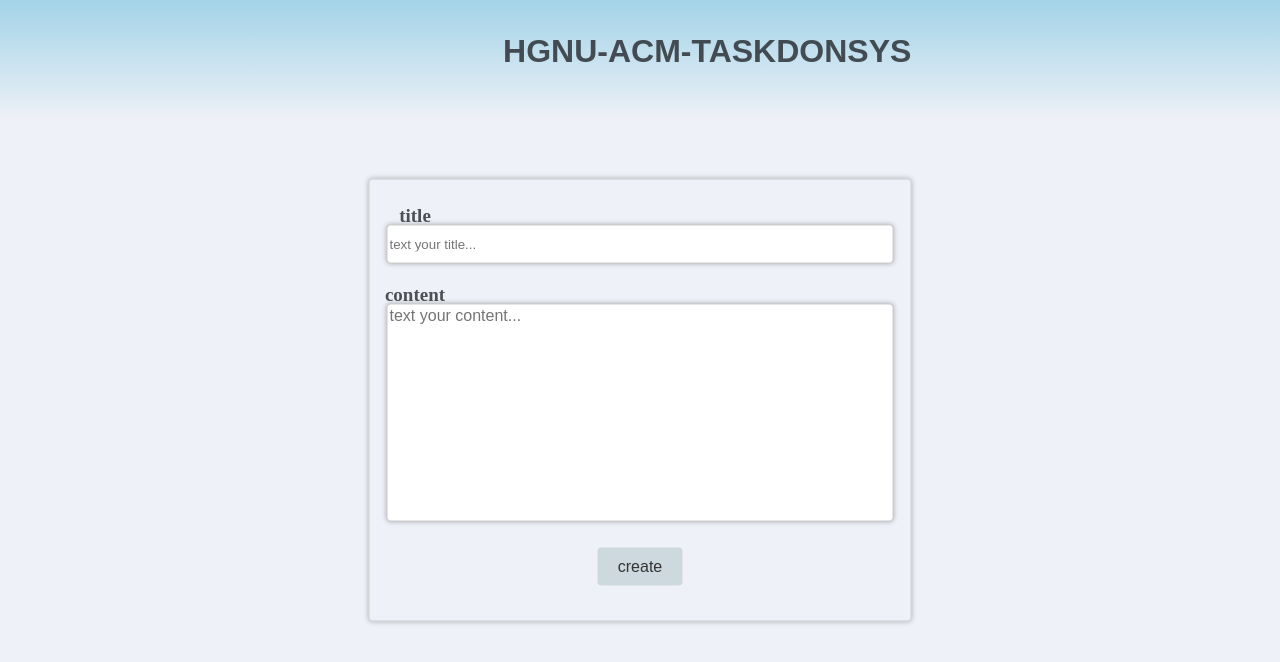
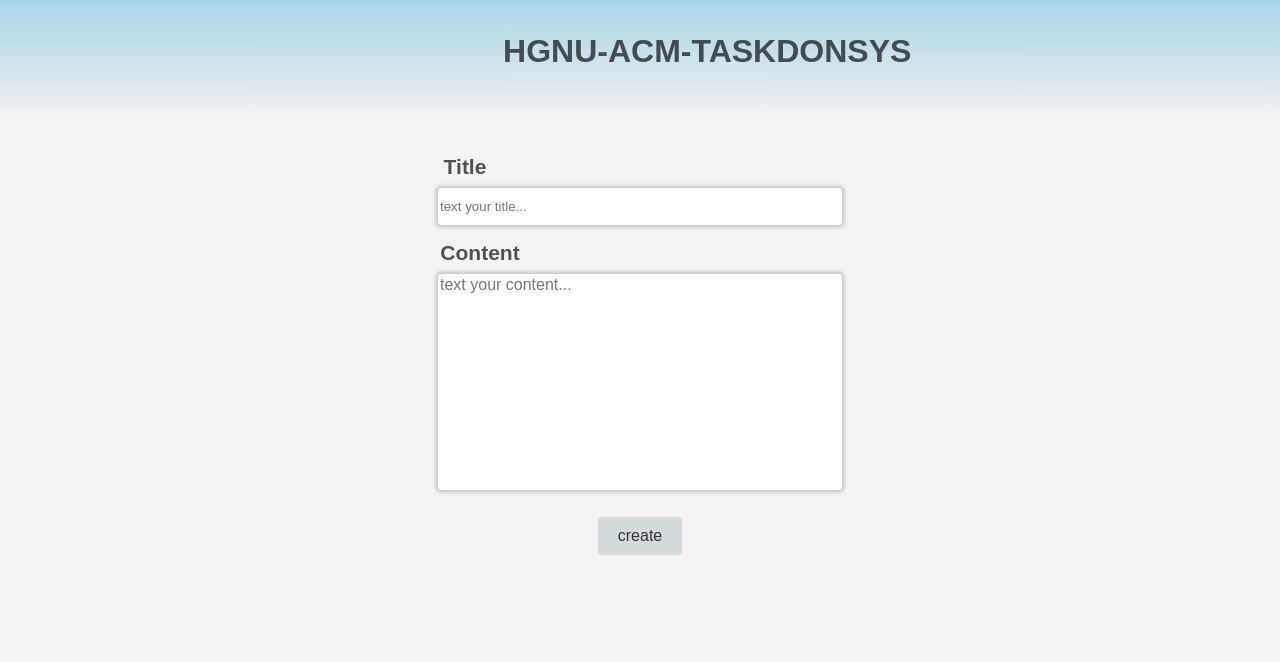
Before and after one commit to lcx17386298390/task_punch_system, a Vue app in the folder start-end/: page /#/GiveTask in a window 1280 px wide. Shown: the top 662 px of the page. Built offline with nearby package versions, Linux system fonts and the light colour scheme.

Commit message:
optimize two pages

```diff
--- a/start-end/src/pages/GiveTask.vue
+++ b/start-end/src/pages/GiveTask.vue
@@ -3,7 +3,7 @@
   <!-- 管理者发布任务界面 -->
   <div class="give_task">
     <p v-if="titleError" class="error">Title cannot be empty</p>
-    <label id="l_a">title</label>
+    <p class="t">Title</p>
     <input
       type="text"
       class="inp"
@@ -11,7 +11,7 @@
       placeholder="text your title..."
     /><br />
     <p v-if="contentError" class="error">Content cannot be empty</p>
-    <label id="l_a">content</label>
+    <label>Content</label>
     <textarea
       class="inp2"
       rows="10"
@@ -27,7 +27,6 @@
       @keydown.ESC="closeModal"
     >
       <div class="modal-content">
-        <button class="close" @click="showModal = false">x</button>
         <div slot="header">
           <h3>Select students</h3>
         </div>
@@ -178,28 +177,24 @@ export default {
 
 <style>
 .give_task {
-  position: absolute;
-  top: 50%;
-  left: 50%;
-  width: 501px;
-  height: 401px;
-  border-radius: 4px;
-  border: 1px solid #ccc;
   display: flex;
   flex-direction: column;
+  align-items: center;
   justify-content: center;
-  align-items: center;
-  padding: 20px;
-  box-shadow: 0 0 5px rgba(0, 0, 0, 0.3);
-  transform: translate(-50%, -50%);
-  /* transition: transform 0.5s ease-in-out; */
+  margin-top: 50px;
 }
+ul {
+  list-style-type: none;
+  padding: 0;
+}
+
 li {
-  list-style: none;
+  margin-bottom: 10px;
+  cursor: pointer;
 }
 .inp {
   height: 35px;
-  width: 100%;
+  width: 400px;
   border: 1px solid #ccc;
   border-radius: 4px;
   margin-bottom: 15px;
@@ -208,7 +203,7 @@ li {
 .inp2 {
   border-radius: 4px;
   border: 1px solid #ccc;
-  width: 100%;
+  width: 400px;
   height: 212px;
   box-shadow: 0 0 5px rgba(0, 0, 0, 0.3);
   text-align: left;
@@ -216,6 +211,61 @@ li {
   font-size: 16px;
   font-family: Arial, sans-serif;
   word-wrap: break-word;
+}
+.input-container input,
+.input-container textarea {
+  width: 100%;
+  padding: 10px;
+  border: 1px solid #ccc;
+  border-radius: 5px;
+}
+.container {
+  max-width: 600px;
+  margin: 0 auto;
+  padding: 20px;
+  background-color: white;
+  border-radius: 5px;
+  box-shadow: 0 2px 4px rgba(0, 0, 0, 0.1);
+}
+
+.title {
+  font-size: 24px;
+  font-weight: bold;
+  text-align: center;
+  margin-bottom: 20px;
+}
+
+.input-container {
+  margin-bottom: 20px;
+}
+
+.input-container label {
+  display: block;
+  font-weight: bold;
+  margin-bottom: 5px;
+}
+
+
+label {
+  font-size: 21px;
+  margin-top: -15px;
+  margin-left: -320px;
+  text-align: left;
+  font-weight: bold;
+  color: #181a1ebf;
+  font-weight: bold;
+  margin-bottom: 10px;
+}
+
+.t{
+  font-size: 21px;
+  margin-top: -15px;
+  margin-left: -350px;
+  text-align: left;
+  font-weight: bold;
+  color: #181a1ebf;
+  font-weight: bold;
+  margin-bottom: 10px;
 }
 .btn {
   margin-top: 10px;
@@ -228,38 +278,54 @@ li {
   cursor: pointer;
 }
 .btn:hover {
-  background-color: rgba(40, 75, 78, 0.374);
-  color: #202a2be9;
+  background-color: #51b5ce94;
+  color: #fff;
   cursor: pointer;
 }
 .modal-container {
-  text-align: center;
-  opacity: 0.89;
-  background-clip: padding-box;
+  display: flex;
+  flex-wrap: wrap;
+  justify-content: center;
+  margin-top: 20px;
 }
+
+.modal-container div {
+  display: flex;
+  align-items: center;
+  margin-right: 20px;
+}
+
+.modal-container label {
+  margin-left: 5px;
+}
+
+
 .modal {
   position: fixed;
-  top: 50%;
+  top: 0;
   left: 0;
-  width: auto;
-  height: auto;
-  right: 20px;
-  background-color: rgba(0, 0, 0, 0.577);
+  width: 100%;
+  height: 100%;
+  background-color: rgba(0, 0, 0, 0.5);
   display: flex;
+  align-items: center;
   justify-content: center;
-  align-items: center;
 }
-.show-modal {
+body {
+  background-color: #e4e0e067;
+  font-family: Arial, sans-serif;
+}
+/* .show-modal {
   position: absolute;
   top: 0;
   left: 0;
   right: 0;
   bottom: 0;
-  /* background-color: rgba(0, 0, 0, 0.5); */
+  background-color: rgba(0, 0, 0, 0.5);
   display: flex;
   align-items: center;
   justify-content: center;
-}
+} */
 /*侧边显示
 .modal-content {
   background-color: #fffff999;
@@ -269,25 +335,30 @@ li {
   margin-left: 749px;
   border: 1px solid #929c9c96;
 } */
+
 .modal-content {
-  width: 430px;
-  height: 300px;
-  margin-right: -20px;
-  background: rgba(186, 190, 191, 0.877);
-  padding: 40px;
+  background-color: white;
+  padding: 20px;
   border-radius: 5px;
-  position: fixed;
-  align-content: center;
 }
-.close {
-  position: absolute;
-  top: 10px;
-  right: 10px;
-  background: none;
-  border: none;
+.modal-content h3 {
+  margin: 0;
+  text-align: center;
+  margin-top: 10px;
+  margin-bottom: 10px;
   font-size: 20px;
+  font-weight: bold;
+}
+.modal-content ul {
+  list-style-type: none;
+  padding: 0;
+}
+
+.modal-content li {
+  margin-bottom: 10px;
   cursor: pointer;
 }
+
 .modal-header {
   display: flex;
   justify-content: flex-end;
@@ -299,34 +370,45 @@ li {
   display: flex;
   justify-content: flex-end;
 }
-h3 {
-  text-align: center;
-  margin-top: 10px;
-  margin-bottom: 10px;
-  font-size: 20px;
-  font-weight: bold;
+  .button-container {
+    display: flex;
+    justify-content: flex-end;
+    margin-top: 20px;
+    border: none;
+    border-radius: 4px;
+    padding: 10px 20px;
+    cursor: pointer;
+  }
+
+.button-container button {
+  padding: 10px 20px;
+  margin-left: 20px;
+  margin-right: 20px;
+  background-color: #99a0a9e1;
+  color: white;
+  border: none;
+  border-radius: 5px;
+  cursor: pointer;
 }
-.button-container {
-  text-align: center;
-  margin-top: 10px;
+
+.btn:hover {
+  background-color: #51b5ce94;
+  color: #fff;
+  cursor: pointer;
 }
-.button-container button {
-  margin: 0 10px;
+.button-container button:hover {
+  border: none;
+
+  background-color: #51b5ce94;
+  color: #fff;
+  cursor: pointer;
 }
 .error {
   color: rgba(255, 0, 0, 0.712);
   margin-top: -10px;
-  margin-left: -220px;
   text-align: left;
 }
-#l_a {
-  font-size: 19px;
-  margin-top: -10px;
-  margin-left: -450px;
-  text-align: left;
-  font-weight: bold;
-  color: #181a1ebf;
-}
+
 /* .glyphicon.glyphicon-remove {
   font-size: 37px;
   font-weight: bold;
--- a/start-end/src/router/index.js
+++ b/start-end/src/router/index.js
@@ -20,7 +20,7 @@ const router = new VueRouter({
         {path:'/ViewAllTasks',component:ViewAllTasks   },
         {path:'/GiveTask',component:GiveTask   },
         {path:'/SendMsg',component:SendMsg   },
-        {path:'/PostTask',component:PostTask   },
+        {path:'/GiveTask',component:PostTask   },
 
         {path:'/studentHome',component:studentHome,children:[
             // { path: '/ViewAllTasks',component: ViewAllTasks},
```
Also changed, not shown: start-end/src/pages/PostTask.vue (line endings or trailing spaces).
